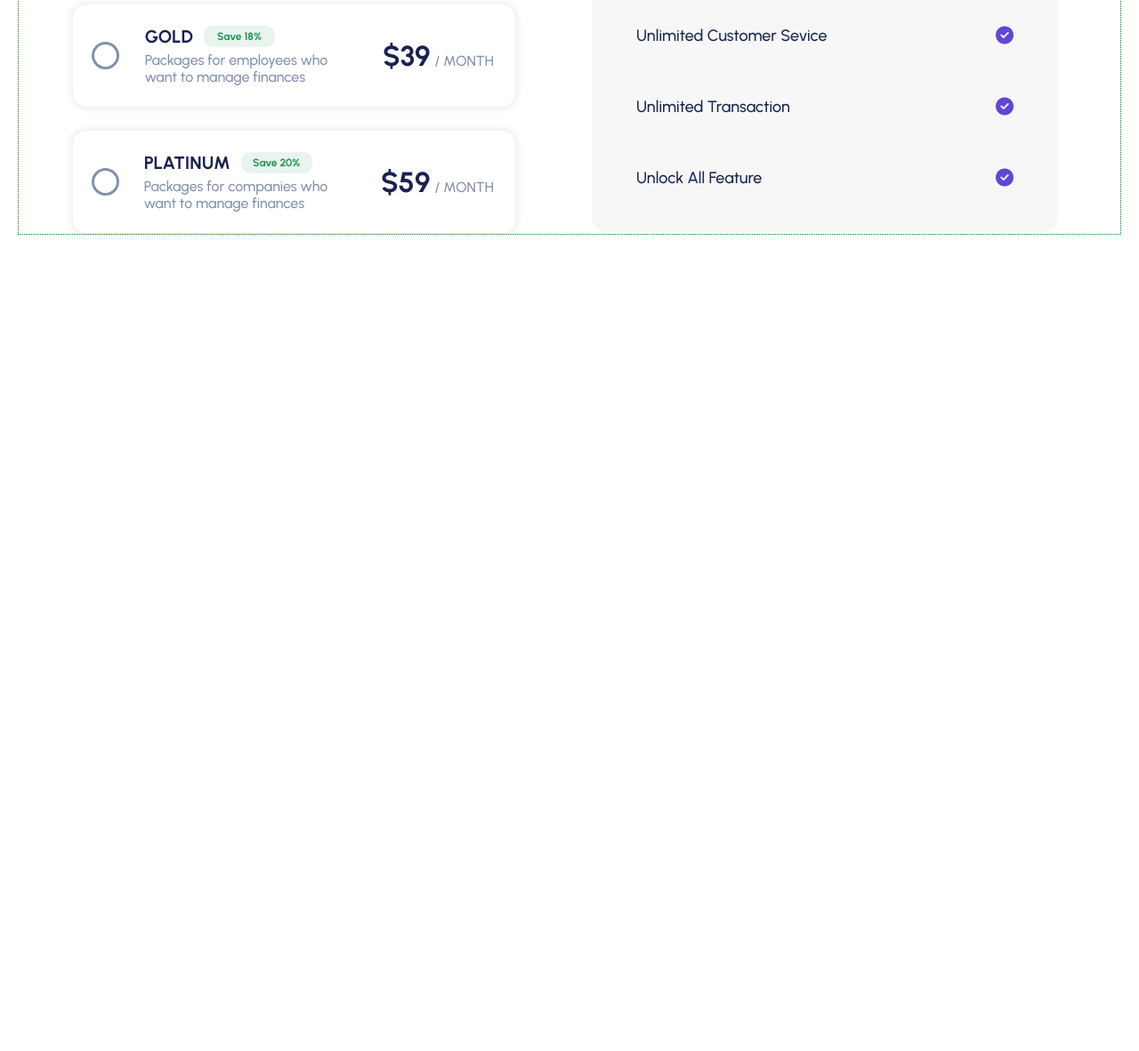
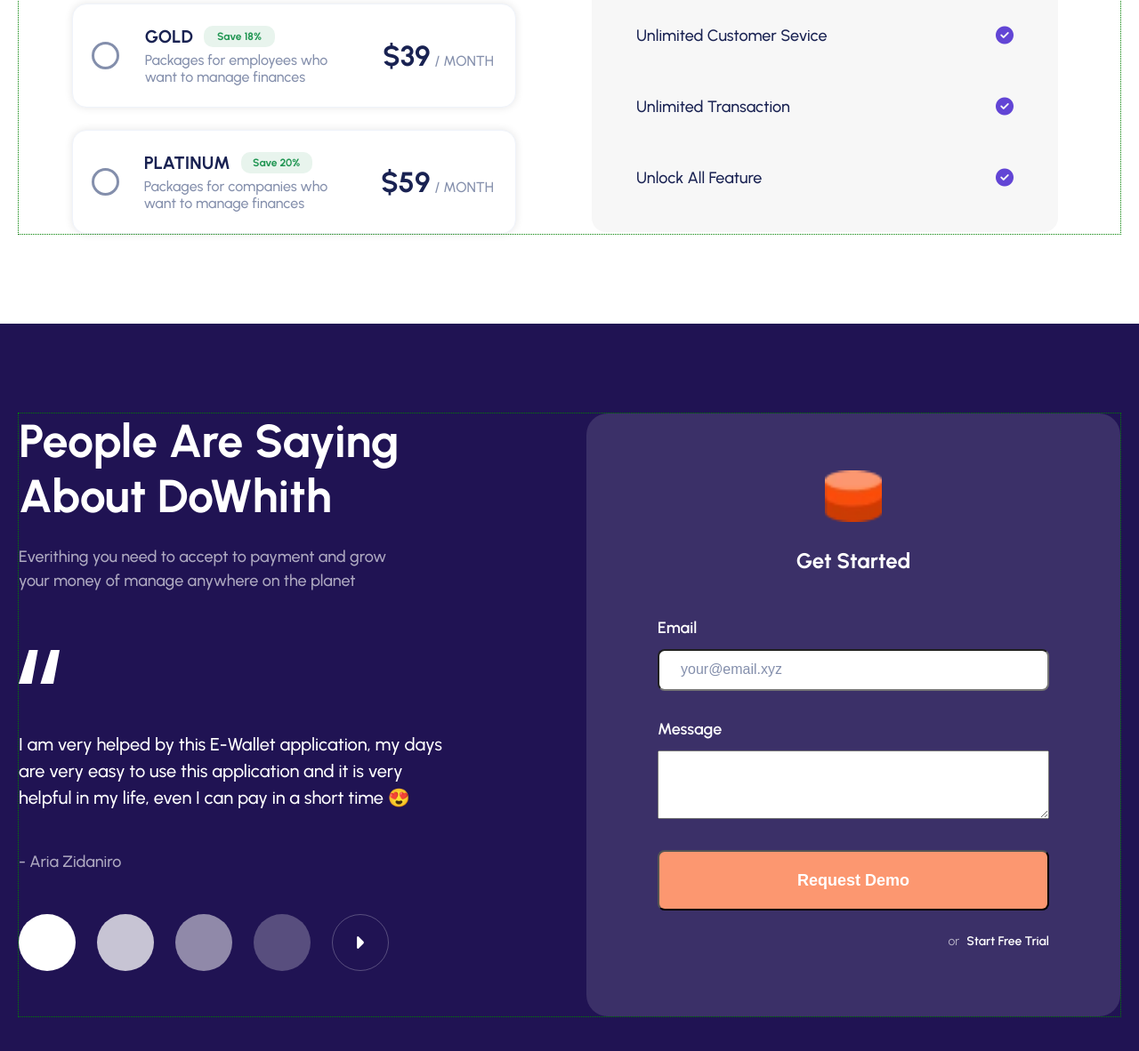
Before and after one commit to devsramen/OYA-Project-04-DoWhith, a plain HTML site: page index.html in a window 1280 px wide. Shown: the part 4657-5839 px from the top of the page at 89% size. Before the commit the page ends 5021 px from the top, so only its background shows below. Drawn offline with Linux system fonts and the light colour scheme.

Commit message:
Update up to about section at 24-09-2024_0539

```diff
--- a/css/style.css
+++ b/css/style.css
@@ -639,6 +639,161 @@ ul,ol{
 /* Planning Section End */
 
 /* About Section Start */
+#about{
+    padding: 100px 0;
+    background-color: #201353;
+}
+#about .dFlex{
+    justify-content: space-between;
+}
+#about .dFlex .left{
+    width: 50%;
+}
+#about .dFlex .left h2{
+    width: 448px;
+    font-size: 52px;
+    font-weight: 700;
+    color: #fff;
+}
+#about .dFlex .left p{
+    width: 434px;
+    font-size: 18px;
+    font-weight: 500;
+    line-height: 1.5;
+    color: rgba(255, 255, 255, 0.64);
+    margin: 24px 0 64px;
+}
+#about .dFlex .left .abotPara{
+    width: 489px;
+    font-size: 20px;
+    font-weight: 500;
+    line-height: 1.5;
+    color: #fff;
+    margin: 48px 0 46px;
+}
+#about .dFlex .left .userName{
+    width: 434px;
+    font-size: 18px;
+    font-weight: 500;
+    color: rgba(255, 255, 255, 0.64);
+    margin-bottom: 48px;
+}
+.aboutCircleWrapper{
+    width: 416px;
+    display: flex;
+    justify-content: space-between;
+    align-items: center;
+}
+.aboutCircleWrapper span{
+    width: 64px;
+    height: 64px;
+    background-color: #fff;
+    border-radius: 50%;
+    -webkit-border-radius: 50%;
+    -moz-border-radius: 50%;
+    -ms-border-radius: 50%;
+    -o-border-radius: 50%;
+}
+.aboutCircleWrapper span:nth-child(2){
+    background-color: rgba(255, 255, 255, 0.75);
+}
+.aboutCircleWrapper span:nth-child(3){
+    background-color: rgba(255, 255, 255, 0.50);
+}
+.aboutCircleWrapper span:nth-child(4){
+    background-color: rgba(255, 255, 255, 0.25);
+}
+.aboutCircleWrapper span:nth-child(5){
+    background-color: transparent;
+    border: 1px solid rgba(255, 255, 255, 0.25);
+    display: flex;
+    justify-content: center;
+    align-items: center;
+}
+#about .dFlex .right{
+    width: 50%;
+}
+#about .aboutCard{
+    width: 600px;
+    height: 678px;
+    float: right;
+    padding: 64px 80px;
+    background-color: rgba(255, 255, 255, 0.12);
+    border-radius: 24px;
+    -webkit-border-radius: 24px;
+    -moz-border-radius: 24px;
+    -ms-border-radius: 24px;
+    -o-border-radius: 24px;
+}
+#about .aboutCard .aboutCardHead{
+    text-align: center;
+}
+#about .aboutCard .aboutCardHead h4{
+    font-size: 24px;
+    font-weight: 700;
+    color: #fff;
+    margin: 24px 0 48px;
+}
+
+#aboutForm label{
+    display: block;
+    font-size: 18px;
+    font-weight: 600;
+    line-height: 150%;
+    color: #fff;
+    margin-bottom: 10px;
+}
+#aboutForm input{
+    width: 100%;
+    padding: 14px 24px;
+    border-radius: 8px;
+    -webkit-border-radius: 8px;
+    -moz-border-radius: 8px;
+    -ms-border-radius: 8px;
+    -o-border-radius: 8px;
+    outline: none;
+}
+#aboutForm input::placeholder{
+    font-size: 16px;
+    font-weight: 400;
+    line-height: 1.5;
+    color: #848FAC;
+}
+#aboutForm div{
+    margin-bottom: 30px;
+}
+#aboutForm textarea{
+    width: 100%;
+}
+#aboutForm button{
+    width: 100%;
+    font-size: 18px;
+    font-weight: 700;
+    line-height: 24px;
+    color: #fff;
+    text-align: center;
+    background-color: #FC9770;
+    padding: 20px 0;
+    border-radius: 8px;
+    -webkit-border-radius: 8px;
+    -moz-border-radius: 8px;
+    -ms-border-radius: 8px;
+    -o-border-radius: 8px;
+    outline: none;
+}
+#aboutForm p{
+    font-size: 14px;
+    font-weight: 600;
+    line-height: 1.5;
+    color: #fff;
+    text-align: right;
+    margin-top: 24px;
+}
+#aboutForm p span{
+    font-weight: 400;
+    color: rgba(255, 255, 255, 0.64);
+    margin-right: 8px;
+}
 /* About Section End */
 
 /* Footer Section Start */
--- a/index.html
+++ b/index.html
@@ -232,6 +232,52 @@
     <!-- Planning Section End -->
 
     <!-- About Section Start -->
+     <section id="about">
+        <div class="container">
+            <div class="dFlex">
+                <div class="left">
+                    <h2>People Are Saying About DoWhith</h2>
+                    <p>
+                        Everithing you need to accept to payment and grow your money of manage anywhere on the planet
+                    </p>
+                    <img src="./images/quotation.svg" alt="Quotation" width="46" height="38" class="quotation">
+                    <p class="abotPara">
+                        I am very helped by this E-Wallet application, my days are very easy to use this application and it is very helpful in my life, even I can pay in a short time 😍
+                    </p>
+                    <span class="userName">- Aria Zidaniro</span>
+                    <div class="aboutCircleWrapper">
+                        <span></span>
+                        <span></span>
+                        <span></span>
+                        <span></span>
+                        <span>
+                            <img src="./images/triangle.png" alt="triangle" width="8" height="14" class="triangle">
+                        </span>
+                    </div>
+                </div>
+                <div class="right">
+                    <div class="aboutCard">
+                        <div class="aboutCardHead">
+                            <img src="./images/favIcon.webp" width="64" height="58" alt="Get Satart">
+                            <h4>Get Started</h4>
+                        </div>
+                        <form action="#" id="aboutForm">
+                            <div>
+                                <label for="email">Email</label>
+                                <input type="email" name="email" id="email" placeholder="your@email.xyz">
+                            </div>
+                            <div>
+                                <label for="message">Message</label>
+                                <textarea name="message" id="message" rows="5"></textarea>
+                            </div>
+                            <button type="submit">Request Demo</button>
+                            <p><span>or</span>Start Free Trial</p>
+                        </form>
+                    </div>
+                </div>
+            </div>
+        </div>
+     </section>
     <!-- About Section End -->
 
     <!-- Footer Section Start -->
```
Also changed, not shown: images/quotation.svg (added), images/triangle.png (added).
